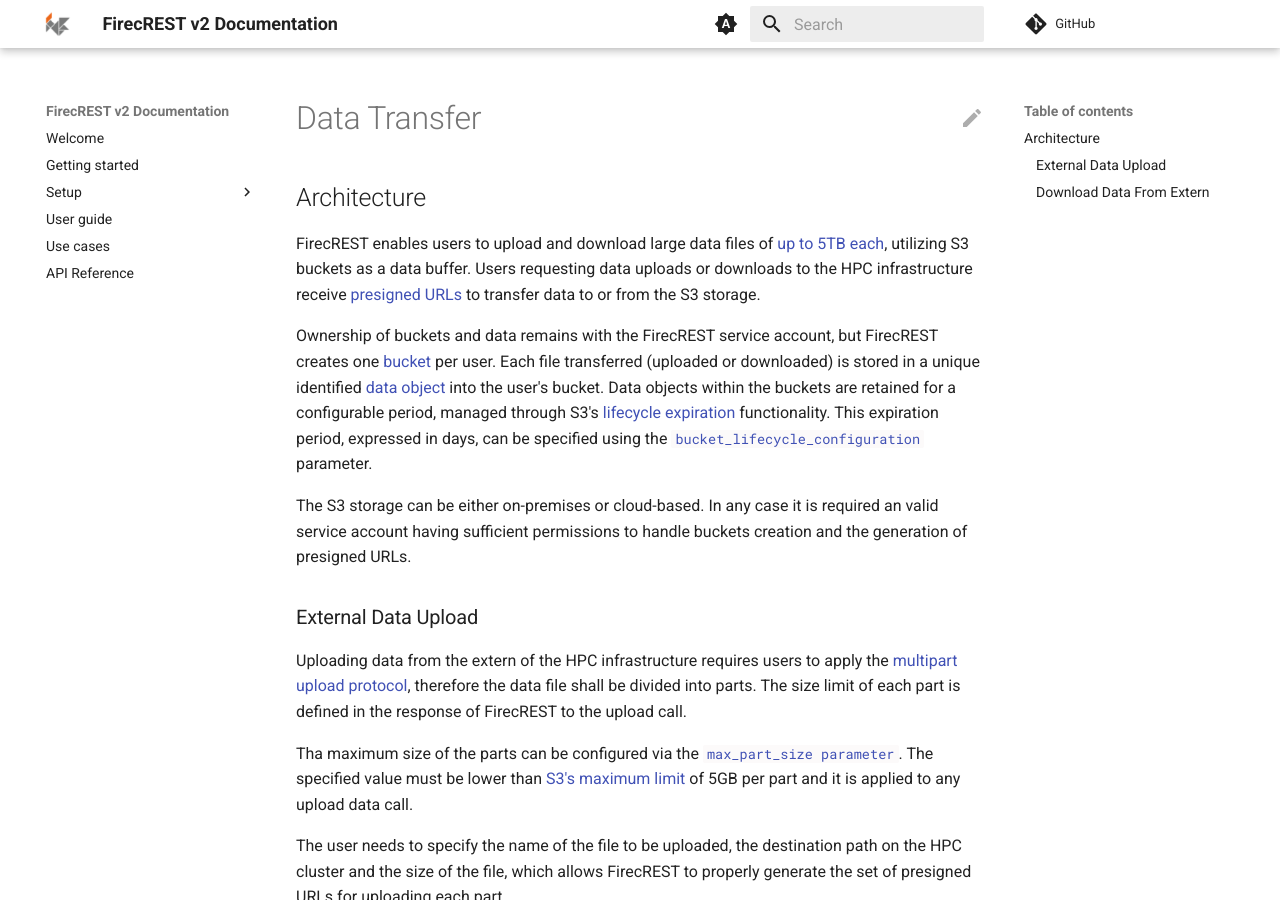
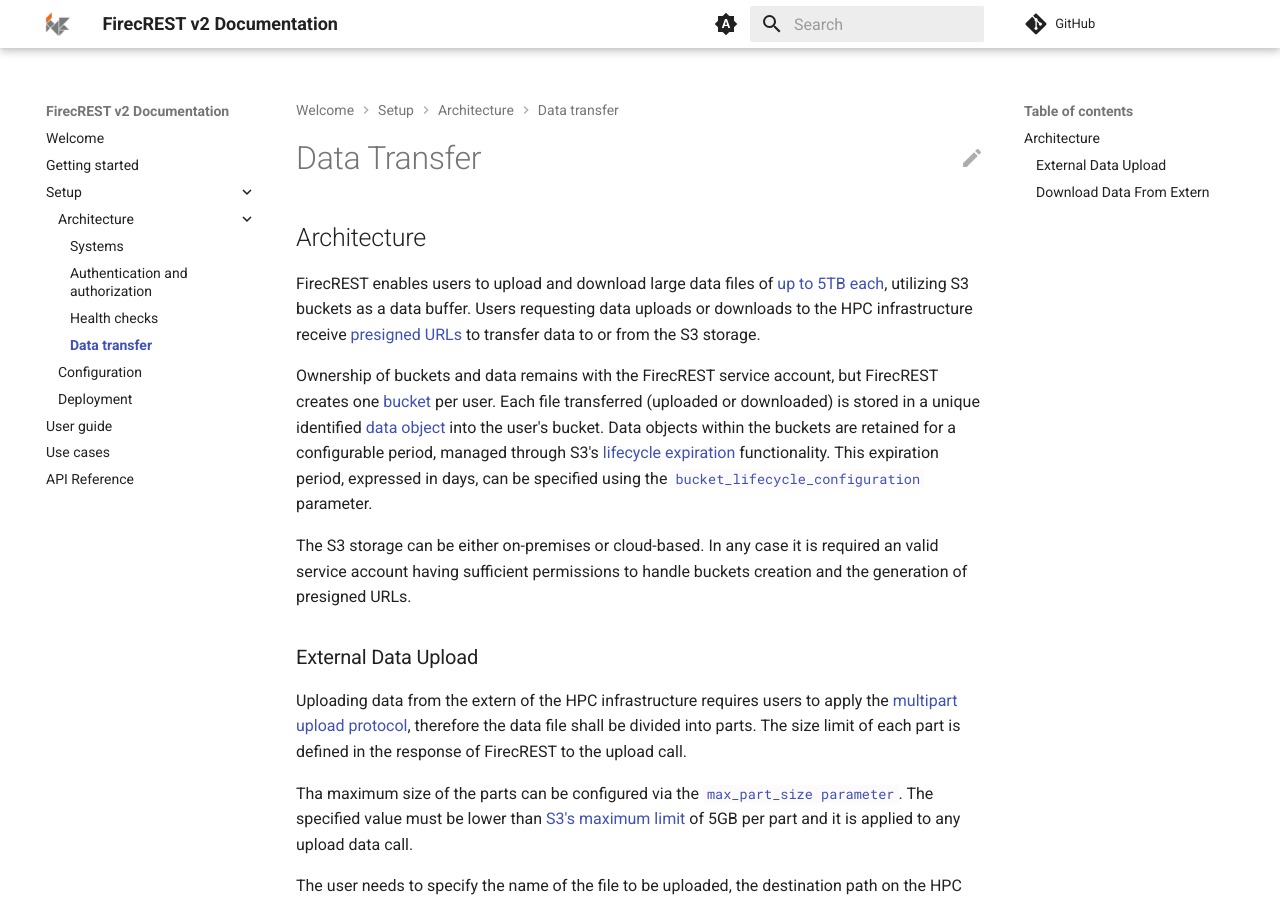
Before and after one commit to germanfgv/firecrest-v2, an MkDocs documentation site: the page built from docs/setup/arch/external_storage/README.md, in a window 1280 px wide and 900 px high. Built offline with MkDocs 1.6.1 and Material for MkDocs 9.7.7, drawn with Linux system fonts in a browser that asks for light colours; comment, search, counter and statistics services are not loaded.

Commit message:
Update mkdocs.yml

```diff
--- a/mkdocs.yml
+++ b/mkdocs.yml
@@ -18,6 +18,8 @@
         - setup/arch/auth/README.md
       - 'Health checks':
         - setup/arch/health_checks/README.md
+      - 'Data transfer':
+        - setup/arch/external_storage/README.md
     - 'Configuration':
       - setup/conf/README.md
     - 'Deployment':
```
